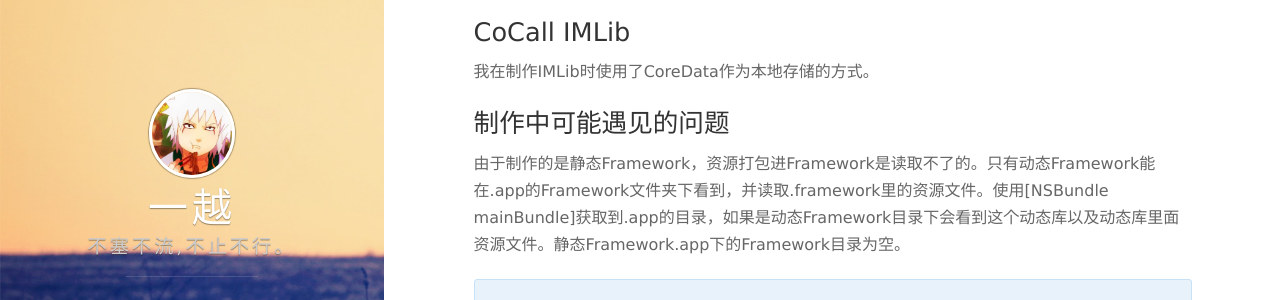
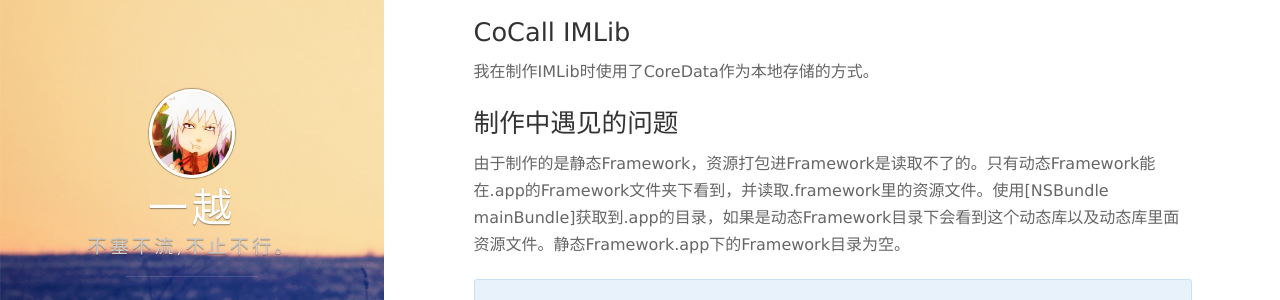
Before and after one commit to sunyiyue/sunyiyue.github.io, a Jekyll site: the page built from _posts/2018-04-08-coredata In framework.md, in a window 1280 px wide and 900 px high. Shown: the part 126-426 px from the top of the window. Built offline with Jekyll 4.4.1, drawn with Linux system fonts in a browser that asks for light colours; nearby versions of some CDN libraries.

Commit message:
sy
文章修改

```diff
--- a/_posts/2018-04-08-coredata In framework.md
+++ b/_posts/2018-04-08-coredata In framework.md
@@ -11,7 +11,7 @@ date: 2018-04-28 16:05:00.000000000 +09:00
 ### CoCall IMLib
 我在制作IMLib时使用了CoreData作为本地存储的方式。
 
-### 制作中可能遇见的问题
+### 制作中遇见的问题
 
 由于制作的是静态Framework，资源打包进Framework是读取不了的。只有动态Framework能在.app的Framework文件夹下看到，并读取.framework里的资源文件。使用[NSBundle mainBundle]获取到.app的目录，如果是动态Framework目录下会看到这个动态库以及动态库里面资源文件。静态Framework.app下的Framework目录为空。
 
```
